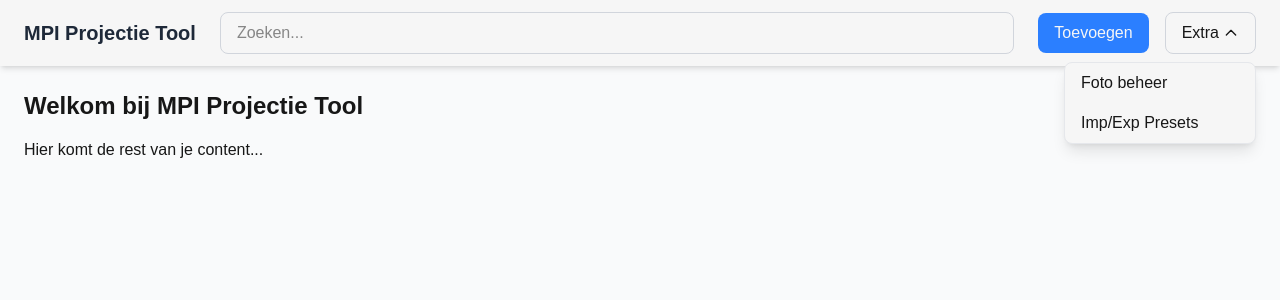
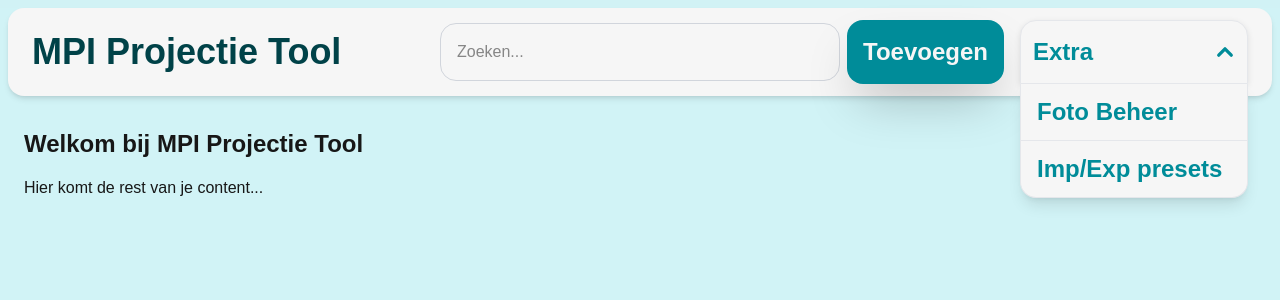
Before and after one commit to Thomas-More-Digital-Innovation/2526-MPI-003-Workarea-projections, a Next.js app in the folder code/: page / in a window 1280 px wide. Both pictures are taken after a click on the button "Extra". Shown: the top 300 px of the page. Built offline with nearby package versions, Linux system fonts and the light colour scheme.

Commit message:
Navbar update

```diff
--- a/code/src/app/globals.css
+++ b/code/src/app/globals.css
@@ -10,8 +10,9 @@
   --color-white: #F6F6F6;
   --hover-primary:#00626b;
   --hover-secondary: #10909c;
-  --hover-white: #DBDBDB;
+  --hover-white: #e5e3e3;
   --color-yellow: #FCFFE6;
+  --dark-text: #004248;
 }
 
 @theme inline {
--- a/code/src/app/layout.tsx
+++ b/code/src/app/layout.tsx
@@ -13,7 +13,7 @@ export default function RootLayout({
   children: React.ReactNode;
 }>) {
   return (
-    <html lang="en">
+    <html lang="en" className="bg-[var(--color-secondary)]/20">
       <body>
         {children}
       </body>
--- a/code/src/app/page.tsx
+++ b/code/src/app/page.tsx
@@ -1,8 +1,16 @@
+'use client'
+
 import Navbar from "@/components/navbar";
+import Dropdown from "@/components/Dropdown";
+import Button from "@/components/Button";
+import Popup from "@/components/Popup";
+import React, { useState } from "react";
 
 export default function Home() {
+  const [showPopup, setShowPopup] = useState(false);
+
   return (
-    <div className="min-h-screen bg-gray-50">
+    <div className="min-h-screen bg-[var(--color-secondary)]/20">
       {/* Navbar bovenaan */}
       <Navbar />
 
@@ -10,6 +18,14 @@ export default function Home() {
       <main className="p-6">
         <h1 className="text-2xl font-bold">Welkom bij MPI Projectie Tool</h1>
         <p className="mt-4">Hier komt de rest van je content...</p>
+
+       {/* <Button type="primary" text="hello" onClick={() => setShowPopup(true)} />
+        {showPopup && (
+          <div className="fixed inset-0 flex items-center justify-center bg-black/80 z-50">
+            <Popup  popupType="imageUpload" />
+            <button className="absolute top-4 right-4 text-white text-2xl" onClick={() => setShowPopup(false)}>&times;</button>
+          </div>
+        )}*/}
       </main>
     </div>
   );
--- a/code/src/components/Button.tsx
+++ b/code/src/components/Button.tsx
@@ -1,17 +1,25 @@
 import React from "react";
 
-const Button = ({ text, type = "primary" }: { text: string; type?: "primary" | "secondary" }) => {
+
+type ButtonProps = {
+  text: string;
+  type?: "primary" | "secondary";
+  onClick?: () => void;
+};
+
+const Button = ({ text, type = "primary", onClick }: ButtonProps) => {
   const [isHovered, setIsHovered] = React.useState(false);
 
   if (type === "primary") {
     return (
       <button
-        className="w-full p-4 text-[var(--color-white)] font-bold text-lg rounded-2xl transition-colors duration-200 cursor-pointer shadow-2xl"
+        className="w-full text-2xl p-4 text-[var(--color-white)] font-bold rounded-2xl transition-colors duration-200 cursor-pointer shadow-2xl"
         style={{
           backgroundColor: isHovered ? "var(--hover-primary)" : "var(--color-primary)",
         }}
         onMouseEnter={() => setIsHovered(true)}
         onMouseLeave={() => setIsHovered(false)}
+        onClick={onClick}
       >
         {text}
       </button>
@@ -21,12 +29,13 @@ const Button = ({ text, type = "primary" }: { text: string; type?: "primary" | "
   // Secondary button
   return (
     <button
-      className="border-2 border-[var(--color-primary)] w-full p-4 text-[var(--color-primary)] font-bold text-lg rounded-2xl transition-colors duration-200 cursor-pointer shadow-2xl"
+      className="border-2 border-[var(--color-primary)] w-full p-4 text-2xl text-[var(--color-primary)] font-bold rounded-2xl transition-colors duration-200 cursor-pointer shadow-2xl"
       style={{
         backgroundColor: isHovered ? "var(--hover-white)" : "var(--color-white)",
       }}
       onMouseEnter={() => setIsHovered(true)}
       onMouseLeave={() => setIsHovered(false)}
+      onClick={onClick}
     >
       {text}
     </button>
--- /dev/null
+++ b/code/src/components/Dropdown.tsx
@@ -0,0 +1,111 @@
+'use client'
+import React from 'react';
+
+const DropdownContext = React.createContext({
+    open: false,
+    setOpen: (open: boolean) => {},
+});
+
+
+function Dropdown({ children, ...props }: { children: React.ReactNode }) {
+    const [open, setOpen] = React.useState(false);
+
+    return (
+        <DropdownContext.Provider value={{ open, setOpen }}>
+            <div className="relative">{children}</div>
+        </DropdownContext.Provider>
+    );
+}
+
+function DropdownButton({ children, ...props }: { children: React.ReactNode }) {
+    const { open, setOpen } = React.useContext(DropdownContext);
+    const [isHovered, setIsHovered] = React.useState(false);
+
+    function toggleOpen() {
+        setOpen(!open);
+    }
+
+    return (
+        <button
+            onClick={toggleOpen}
+            onMouseEnter={() => setIsHovered(true)}
+            onMouseLeave={() => setIsHovered(false)}
+            className={`flex h-[64px] items-center justify-between p-3 w-[228px] font-bold text-[var(--color-primary)] shadow-lg border border-gray-200 transition-all duration-200
+                ${open ? 'rounded-t-2xl rounded-b-none' : 'rounded-2xl'}
+            `}
+            style={{
+                backgroundColor: isHovered
+                    ? 'var(--hover-white)'
+                    : 'var(--color-white)',
+                boxShadow: isHovered
+                    ? '0 4px 12px rgba(0, 0, 0, 0.15)'
+                    : '0 2px 6px rgba(0, 0, 0, 0.1)',
+            }}
+            {...props}
+        >
+            <span className="text-left text-2xl">{children}</span>
+            <svg
+                xmlns="http://www.w3.org/2000/svg"
+                fill="none"
+                viewBox="0 0 24 24"
+                width={20}
+                height={20}
+                strokeWidth={4}
+                stroke="currentColor"
+                className={`transition-transform duration-200 ${open ? 'rotate-180' : 'rotate-0'}`}
+            >
+                <path strokeLinecap="round" strokeLinejoin="round" d="M19.5 8.25l-7.5 7.5-7.5-7.5" />
+            </svg>
+        </button>
+    );
+}
+
+function DropdownMenu({ children, ...props }: { children: React.ReactNode }) {
+    const { open } = React.useContext(DropdownContext);
+    const menuRef = React.useRef<HTMLDivElement>(null);
+
+    if (!open) return null;
+
+    return (
+        <div
+            ref={menuRef}
+            className="absolute mt-0 bg-[var(--color-white)] border border-gray-200 border-t-0 rounded-b-2xl shadow-lg z-10 w-[228px] animate-fadeIn"
+            {...props}
+        >
+            {children}
+        </div>
+    );
+}
+
+function DropdownItem({ children, onClick, ...props }: { children: React.ReactNode; onClick?: () => void }) {
+    const { setOpen } = React.useContext(DropdownContext);
+    const [isHovered, setIsHovered] = React.useState(false);
+
+    function handleClick() {
+        onClick?.();
+        setOpen(false);
+    }
+
+    return (
+        <button
+            onClick={handleClick}
+            onMouseEnter={() => setIsHovered(true)}
+            onMouseLeave={() => setIsHovered(false)}
+            className="block w-full text-left px-4 py-3 font-semibold transition-all duration-200 border-b border-gray-200 last:border-b-0 last:rounded-b-2xl text-2xl"
+            style={{
+                color: isHovered ? 'var(--hover-primary)' : 'var(--color-primary)',
+                backgroundColor: isHovered ? 'var(--hover-white)' : 'transparent',
+            }}
+            {...props}
+        >
+            {children}
+        </button>
+    );
+}
+
+
+Dropdown.Button = DropdownButton;
+Dropdown.Menu = DropdownMenu;
+Dropdown.Item = DropdownItem;
+
+export default Dropdown;
--- a/code/src/components/navbar.tsx
+++ b/code/src/components/navbar.tsx
@@ -1,67 +1,100 @@
 "use client";
 
 import React, { useState } from "react";
-import { CheckIcon } from "@heroicons/react/24/solid"; // alleen als nodig
+
+import { CheckIcon, Bars3Icon, XMarkIcon } from "@heroicons/react/24/solid";
+
+import Dropdown from "./Dropdown";
+import Button from "./Button";
+import Popup from "./Popup";
+import { useRouter } from "next/navigation";
 
 const Navbar: React.FC = () => {
   const [dropdownOpen, setDropdownOpen] = useState(false);
+  const [showPopup, setShowPopup] = useState(false);
+  const [mobileMenuOpen, setMobileMenuOpen] = useState(false);
+  const router = useRouter();
+
+  function handleFotoBeheer() {
+    router.push("/foto-beheer");
+  }
+
+  function handlePresets() {
+    setShowPopup(true);
+  }
+
+  function handleClosePopup() {
+    setShowPopup(false);
+  }
 
   return (
-    <nav className="bg-white shadow-md px-6 py-3 flex items-center justify-between">
+  <nav className={`bg-white shadow-md px-6 py-3 flex items-center justify-between m-2 relative ${mobileMenuOpen ? 'rounded-t-2xl rounded-b-none' : 'rounded-2xl'}`}>
       {/* Links: Titel */}
-      <div className="text-xl font-bold text-gray-800">MPI Projectie Tool</div>
+      <div className="text-4xl font-semibold text-[var(--dark-text)]">
+        MPI Projectie Tool
+      </div>
 
-      {/* Midden: Zoekbalk */}
-      <div className="flex-1 mx-6">
+      {/* Midden: Zoekbalk (hidden on mobile, centered on desktop) */}
+      <div className="hidden md:block absolute left-0 right-0 mx-auto" style={{maxWidth: '400px'}}>
         <input
           type="text"
           placeholder="Zoeken..."
-          className="w-full px-4 py-2 border border-gray-300 rounded-lg focus:outline-none focus:ring-2 focus:ring-blue-500 focus:border-transparent"
+          className="w-full px-4 py-4 border border-gray-300 rounded-2xl focus:outline-none focus:ring-2 focus:ring-[var(--color-primary)] focus:border-transparent"
         />
       </div>
 
-      {/* Rechts: Knop en Dropdown */}
-      <div className="flex items-center space-x-4 relative">
-        <button className="px-4 py-2 bg-blue-500 text-white rounded-lg hover:bg-blue-600">
-          Toevoegen
-        </button>
+      {/* Rechts: Knop en Dropdown (hidden on mobile) */}
+      <div className="hidden md:flex items-center space-x-4 relative">
+        <Button type="primary" text="Toevoegen" />
+        <Dropdown>
+          <Dropdown.Button>Extra</Dropdown.Button>
+          <Dropdown.Menu>
+            <Dropdown.Item onClick={handleFotoBeheer}>Foto Beheer</Dropdown.Item>
+            <Dropdown.Item onClick={handlePresets}>Imp/Exp presets</Dropdown.Item>
+          </Dropdown.Menu>
+        </Dropdown>
+      </div>
 
-        {/* Dropdown */}
-        <div className="relative">
-          <button
-            onClick={() => setDropdownOpen(!dropdownOpen)}
-            className="px-4 py-2 border border-gray-300 rounded-lg hover:bg-gray-100 flex items-center space-x-1"
-          >
-            <span>Extra</span>
-            <svg
-              className={`w-4 h-4 transition-transform ${
-                dropdownOpen ? "rotate-180" : ""
-              }`}
-              fill="none"
-              stroke="currentColor"
-              strokeWidth="2"
-              viewBox="0 0 24 24"
-            >
-              <path
-                strokeLinecap="round"
-                strokeLinejoin="round"
-                d="M19 9l-7 7-7-7"
-              />
-            </svg>
-          </button>
+      {/* Burger menu icon (visible on mobile only) */}
+      <button
+        className="md:hidden p-2 rounded focus:outline-none focus:ring-2 focus:ring-[var(--color-primary)]"
+        onClick={() => setMobileMenuOpen((open) => !open)}
+        aria-label="Open menu"
+      >
+        {mobileMenuOpen ? (
+          <XMarkIcon className="h-8 w-8 text-[var(--color-primary)]" />
+        ) : (
+          <Bars3Icon className="h-8 w-8 text-[var(--color-primary)]" />
+        )}
+      </button>
 
-          {dropdownOpen && (
-            <div className="absolute right-0 mt-2 w-48 bg-white border border-gray-200 rounded-lg shadow-lg z-10">
-              <button className="w-full text-left px-4 py-2 hover:bg-gray-100">
-                Foto beheer
-              </button>
-              <button className="w-full text-left px-4 py-2 hover:bg-gray-100">
-                Imp/Exp Presets
-              </button>
-            </div>
-          )}
+      {/* Mobile dropdown menu (not overlay) */}
+      {mobileMenuOpen && (
+        <div className="absolute left-0 right-0 top-full py-4 bg-white rounded-b-2xl shadow-lg z-40 flex flex-col items-center md:hidden animate-fadeIn">
+          <input
+            type="text"
+            placeholder="Zoeken..."
+            className="w-11/12 mb-4 mt-4 px-4 py-3 border border-gray-300 rounded-2xl focus:outline-none focus:ring-2 focus:ring-[var(--color-primary)] focus:border-transparent"
+          />
+          <div className="w-11/12 mb-4">
+            <Button type="primary" text="Toevoegen" />
+          </div>
+          <Dropdown>
+            <Dropdown.Button>Extra</Dropdown.Button>
+            <Dropdown.Menu>
+              <Dropdown.Item onClick={handleFotoBeheer}>Foto Beheer</Dropdown.Item>
+              <Dropdown.Item onClick={handlePresets}>Imp/Exp presets</Dropdown.Item>
+            </Dropdown.Menu>
+          </Dropdown>
         </div>
-      </div>
+      )}
+
+      {/* Popup overlay (always on top) */}
+      {showPopup && (
+        <div className="fixed inset-0 flex items-center justify-center bg-black/90 bg-opacity-40 z-50">
+          <Popup popupType="exportImport" onClose={handleClosePopup} />
+        </div>
+      )}
     </nav>
   );
 };
```
Also changed, not shown: code/src/components/Popup.tsx (+24 -19 lines).
